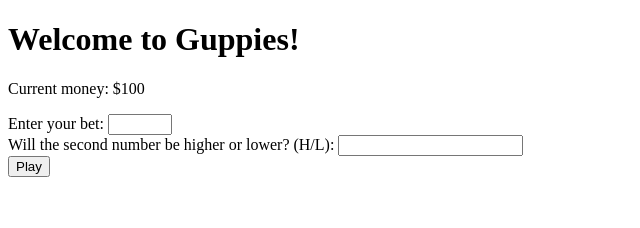
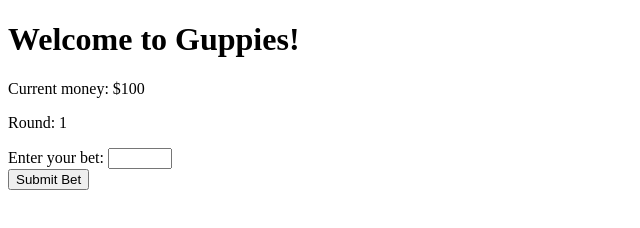
Before and after one commit to bsheese/guppies_js, a plain HTML site: page index.html in a window 1280 px wide. Shown: the whole page, without its empty margins (0-640 px from the left). Drawn offline with Linux system fonts and the light colour scheme.

Commit message:
Update index.html

```diff
--- a/index.html
+++ b/index.html
@@ -9,13 +9,20 @@
 <body>
     <h1>Welcome to Guppies!</h1>
     <p id="money"></p>
+    <p id="round">Round: 1</p>
+    <p id="firstNumber"></p>
+    <div id="betSection">
         <label for="bet">Enter your bet:</label>
         <input type="number" id="bet" min="1" max="100">
         <br>
+        <button id="betButton">Submit Bet</button>
+    </div>
+    <div id="guessSection" style="display: none;">
         <label for="guess">Will the second number be higher or lower? (H/L):</label>
         <input type="text" id="guess" maxlength="1">
         <br>
-    <button id="play">Play</button>
+        <button id="guessButton">Submit Guess</button>
+    </div>
     <p id="result"></p>
     <script src="guppies.js"></script>
 </body>
```
Lines whose indentation alone changed are shown as unchanged.
